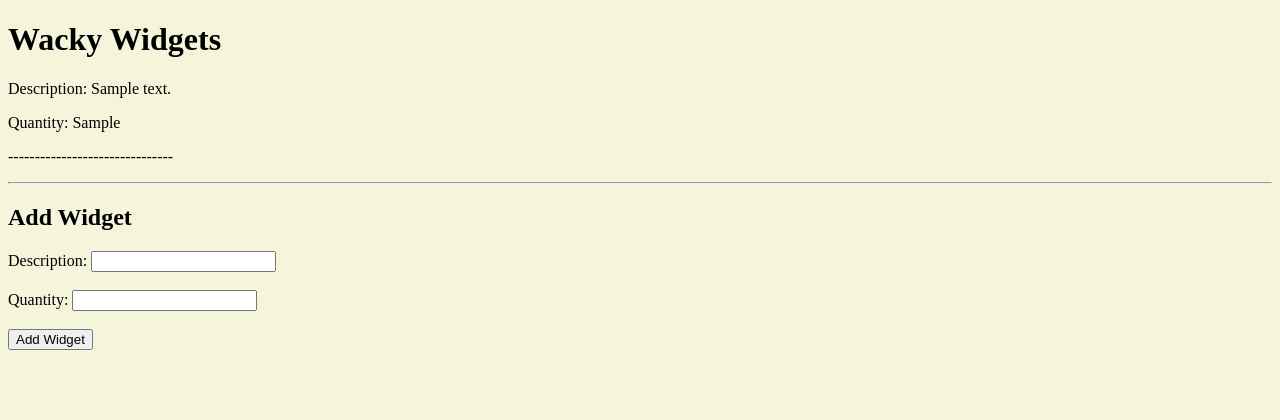
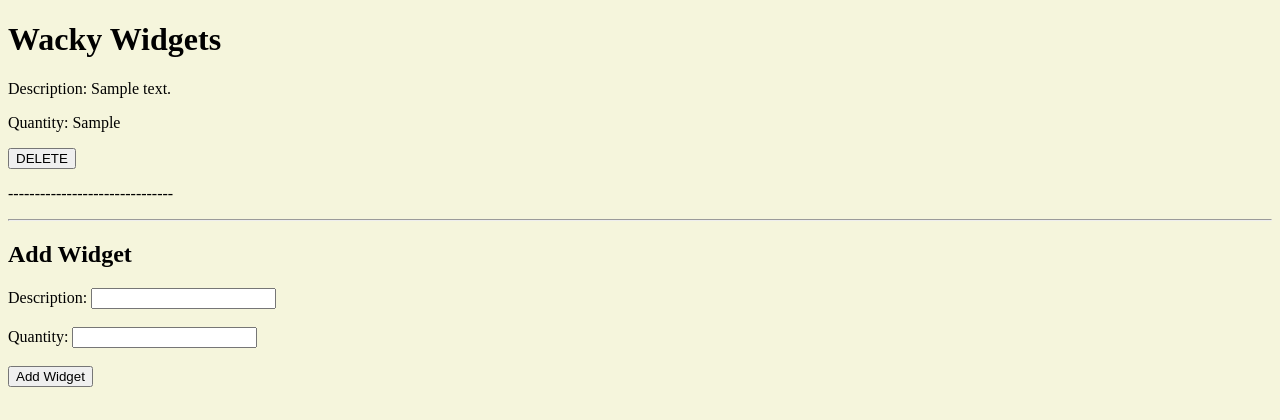
Before and after one commit to gabevela/unit-3-assessment, a Django app: page / in a window 1280 px wide. Shown: the top 420 px of the page. Run offline with Django 4.2, Linux system fonts and the light colour scheme; tables that the repository leaves empty hold one stand-in row (values such as "Sample post").

Commit message:
100% functional

```diff
--- a/project_3_assessment/main_app/templates/home.html
+++ b/project_3_assessment/main_app/templates/home.html
@@ -18,9 +18,16 @@
         <div class="card-content">
             <p>Description: {{ widget.description }}</p>
             <p>Quantity: {{ widget.quantity }}</p>
+            <form action="{% url 'delete_widget' widget.id  %}" method="POST">
+                {% csrf_token %}
+                <button type="submit" > DELETE</button>
+
+            </form>
             <p>-------------------------------</p>
 
         </div>
+        {% empty %}
+        <p>THERE ARE NO WIDGETS IN THE LIST! :( </p>
     </div>
     {% endfor %}
     <hr />
--- a/project_3_assessment/main_app/urls.py
+++ b/project_3_assessment/main_app/urls.py
@@ -5,6 +5,6 @@ urlpatterns = [
     path('', views.home, name='home'),
     path('add/', views.add, name='add_widget'),
 
-    path('delete/', views.delete, name='delete'),
+    path('delete/<int:widget_id>', views.delete, name='delete_widget'),
 
 ]
--- a/project_3_assessment/main_app/views.py
+++ b/project_3_assessment/main_app/views.py
@@ -25,15 +25,9 @@ def add(request):
     #Return render(request, 'home.html' )
     return redirect('/')
 
+def delete(request, widget_id):
+    widget_delete = Widget.objects.get(id = widget_id )
+    widget_delete.delete()
+    return redirect('/')
 
-
-
-
-def delete(request):
-    return render(request, 'delete.html')
-
-
-
-# mywidget = Widget.objects.create(widget = request.POST['widget'],
-#                             quantity = request.POST['quantity']
-#                             )
+    #return render(request, 'delete.html')
```
